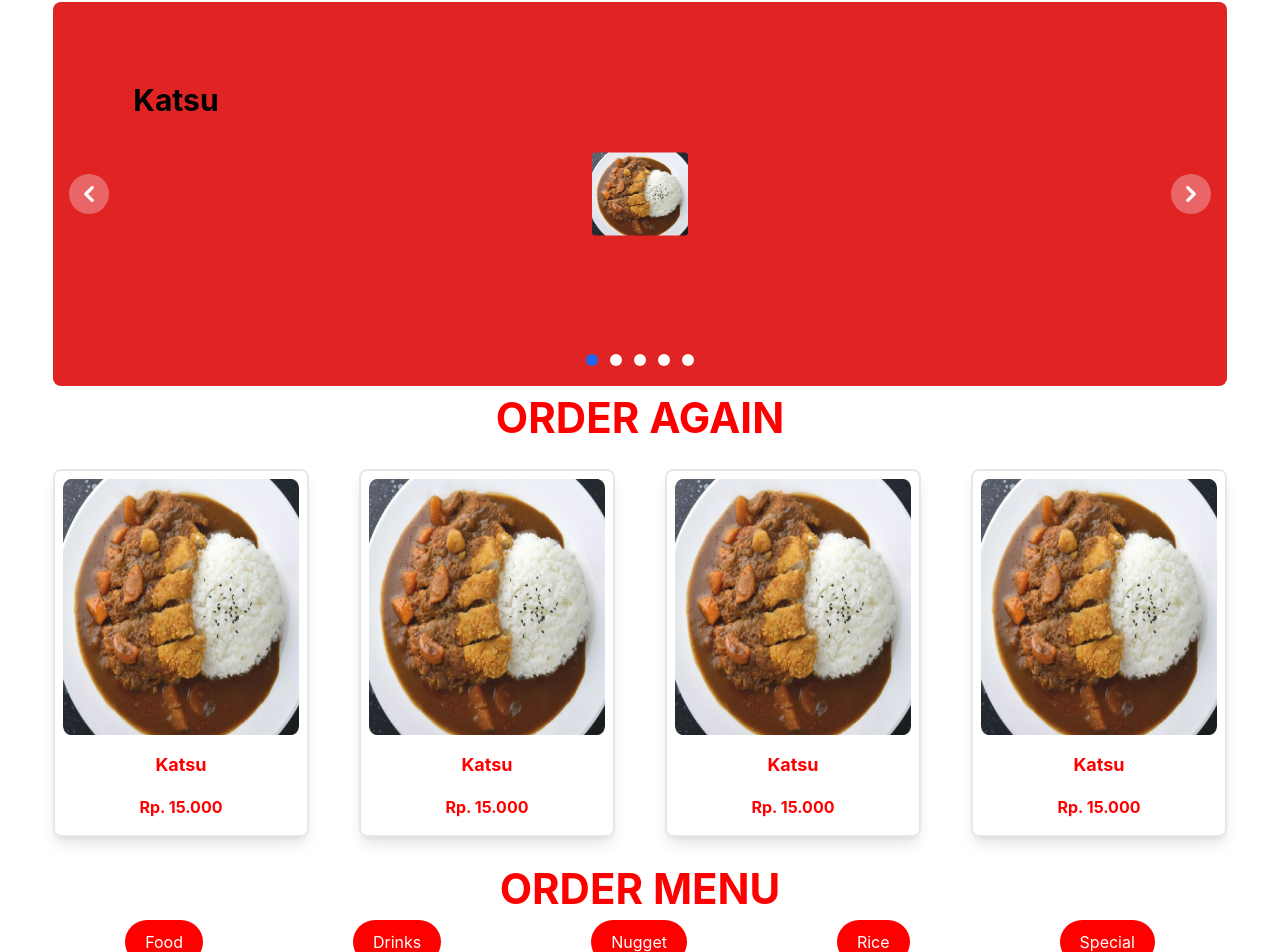
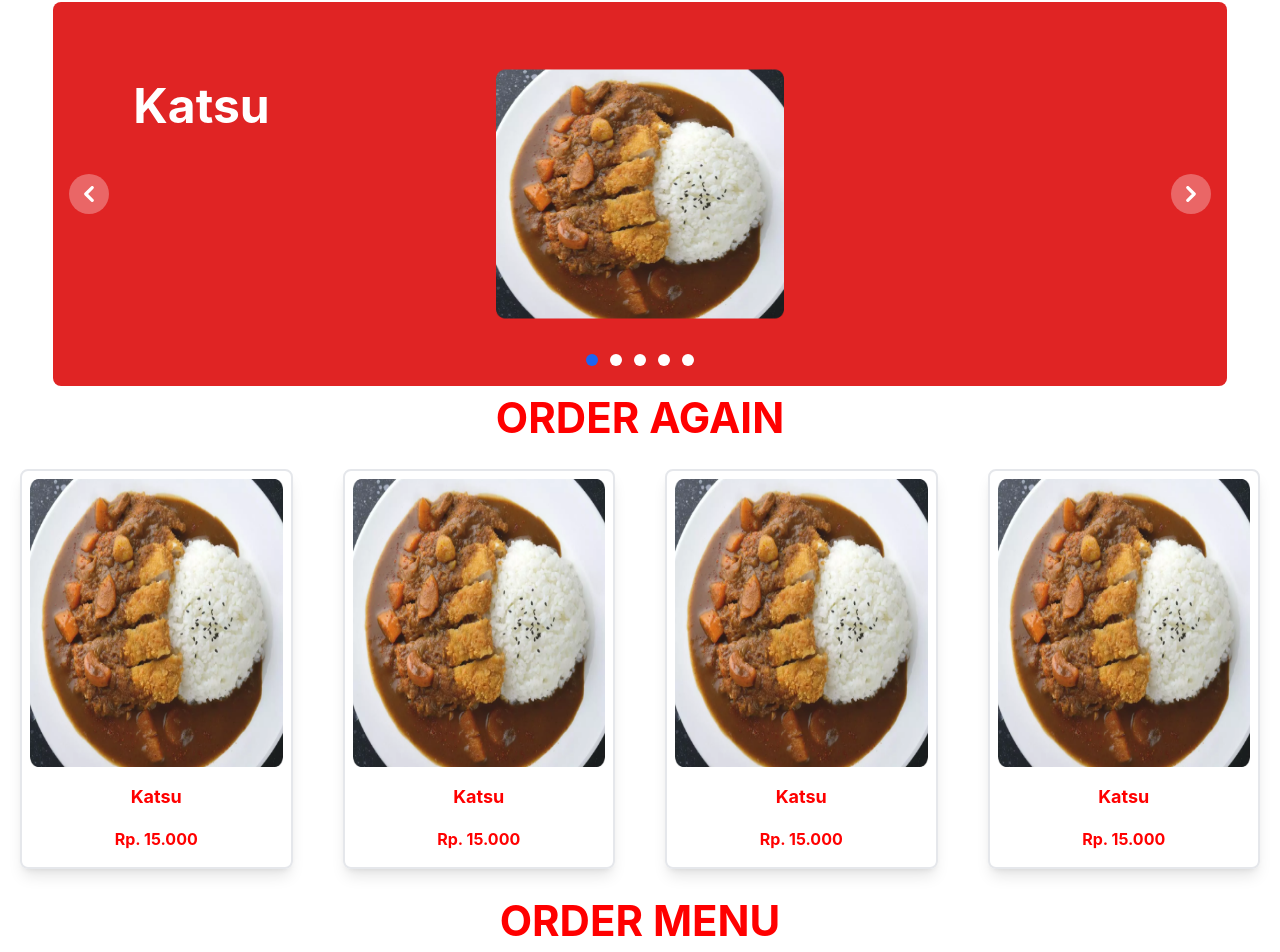
Before and after one commit to abiyyu1564/sunkatsuapp, a React (Create React App) app in the folder sunkatsu_fe/: page /homeCustomer in a window 1280 px wide. Shown: the part 153-1105 px from the top of the page. Built offline with nearby package versions, Linux system fonts and the light colour scheme.

Commit message:
menambah gambar pada homecustomer

```diff
--- a/sunkatsu_fe/src/components/Elements/Button/CategoryButton.jsx
+++ b/sunkatsu_fe/src/components/Elements/Button/CategoryButton.jsx
@@ -16,7 +16,7 @@ function CategoryButton() {
         alignItems: 'center',
       }}
     >
-      <div style={{ display: 'flex', gap: '150px' }}>
+      <div style={{ display: 'flex', gap: '25px' }}>
         {listKategori.map((kategori, index) => (
           <button
             key={index}
--- a/sunkatsu_fe/src/components/Fragment/hero.jsx
+++ b/sunkatsu_fe/src/components/Fragment/hero.jsx
@@ -1,6 +1,7 @@
 import React, { useEffect, useState } from "react";
 import Katsu from "../../assets/katsu.png";
 import Nasgor from "../../assets/nasigoreng.png";
+import Chickrice from "../../assets/chickenskinrice.png"
 
 const Hero = () => {
   // State untuk melacak index slide yang sedang aktif
@@ -48,20 +49,29 @@ const Hero = () => {
         <div className="duration-700 ease-in-out" data-carousel-item>
           <img
             src={Katsu}
-            className="absolute block w-24 -translate-x-1/2 -translate-y-1/2 top-1/2 left-1/2"
+            className="absolute block w-72 -translate-x-1/2 -translate-y-1/2 top-1/2 left-1/2"
             alt="Slide 1"
           />
-          <h1 className="text-3xl font-bold relative top-20 left-20">Katsu</h1>
+          <h1 className="text-5xl text-white font-bold relative top-20 left-20">Katsu</h1>
         </div>
         {/* Item 2 */}
         <div className="hidden duration-700 ease-in-out" data-carousel-item>
           <img
             src={Nasgor}
-            className="absolute block w-full -translate-x-1/2 -translate-y-1/2 top-1/2 left-1/2"
+            className="absolute block w-72 -translate-x-1/2 -translate-y-1/2 top-1/2 left-1/2"
             alt="Slide 2"
           />
+          <hi className="text-5xl text-white font-bold relative top-20 left-20">Fried Rice</hi>
         </div>
-        {/* Tambahkan slide lainnya */}
+        {/* Item 3 */}
+        <div className="duration-700 ease-in-out" data-carousel-item>
+          <img
+            src={Chickrice}
+            className="absolute block w-72 -translate-x-1/2 -translate-y-1/2 top-1/2 left-1/2"
+            alt="Slide 3"
+          />
+          <h1 className="text-5xl text-white font-bold relative top-20 left-20">Chicken Skin Rice</h1>
+        </div>
       </div>
 
       {/* Slider indicators */}
--- a/sunkatsu_fe/src/components/Fragment/menuCard.jsx
+++ b/sunkatsu_fe/src/components/Fragment/menuCard.jsx
@@ -10,8 +10,8 @@ const Card = (props) => {
     }
   };
   return (
-    <div className="flex flex-col items-center border-2 rounded-lg p-2 w-64 h-84 m-5 shadow-lg">
-      <img src={Katsu} alt="katsu" className="w-64 h-64 mb-2" />
+    <div className="flex flex-col items-center border-2 rounded-lg p-2 w-85 h-84 m-5 shadow-lg">
+      <img src={Katsu} alt="katsu" className="w-72 h-72 mb-2" />
       <h1 className="font-bold text-[#FF0000] text-lg m-2">Katsu</h1>
       <h2 className="font-bold text-[#FF0000] text-md m-2">Rp. 15.000</h2>
     </div>
```
Also changed, not shown: sunkatsu_fe/src/assets/chickenskinrice.png (added).
